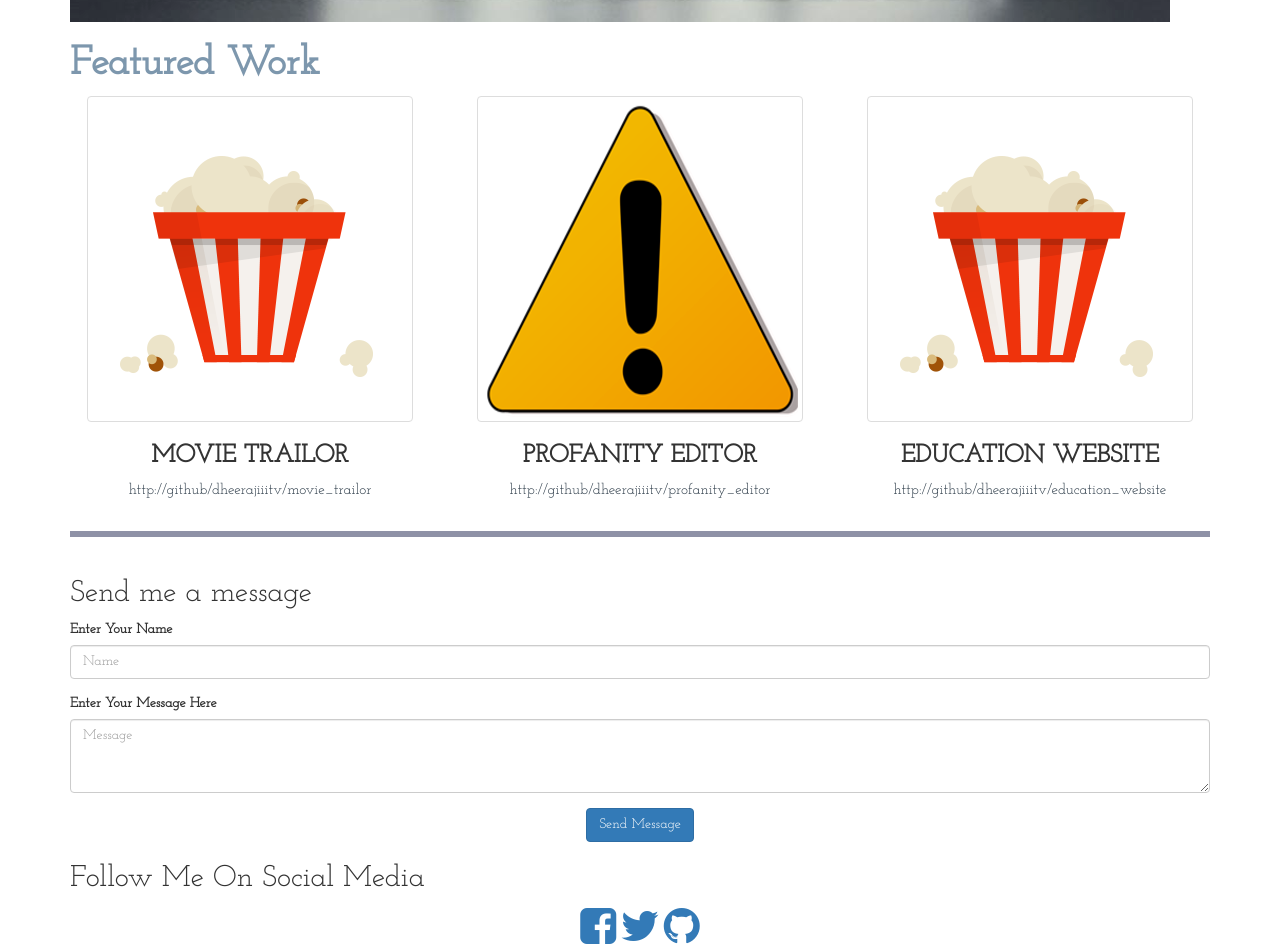
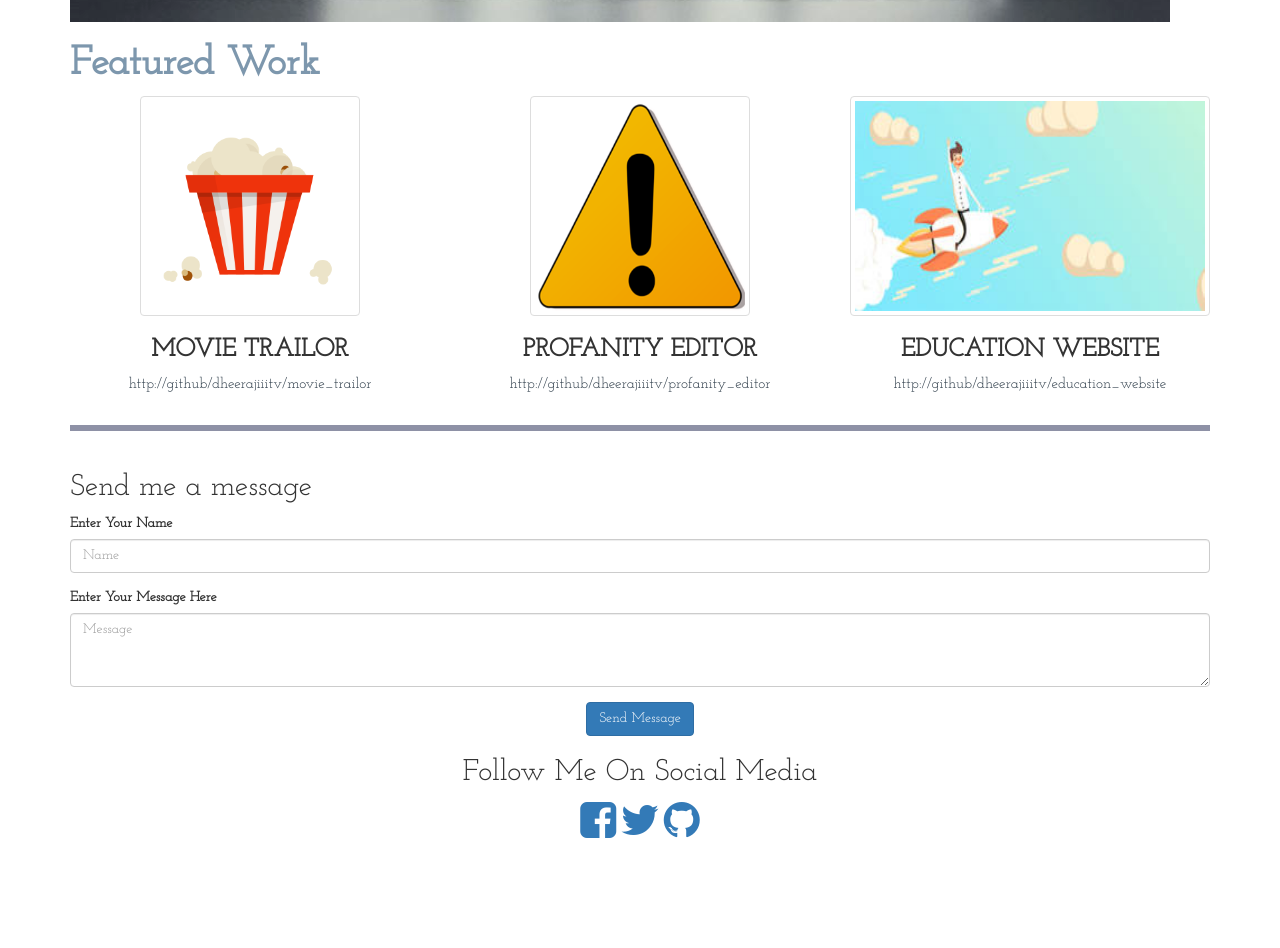
Before and after one commit to dheerajiiitv/dheerajiiitv, a plain HTML site: page index.html in a window 1280 px wide. Shown: the part 759-1707 px from the top of the page. After the commit the page ends 1601 px from the top, so only its background shows below. Drawn offline with Linux system fonts and the light colour scheme.

Commit message:
Added Education website image. Improve code according to html validation and css validation.

```diff
--- a/CSS/style.css
+++ b/CSS/style.css
@@ -32,3 +32,9 @@ h3 {
   color: #2d3c49;
   font-size: 15px;
 }
+.cap img{
+  height: 220px;
+}
+.icons{
+    text-align: center;
+}
--- a/index.html
+++ b/index.html
@@ -17,7 +17,7 @@
   <div class="container">
     <div class="row head">
       <div class="col-md-6">
-        <img src="Images/logo.png" class="logo img-responsive">
+        <img src="Images/logo.png" class="logo img-responsive" alt="logo">
       </div>
       <div class="col-md-6 text-right text-uppercase">
         <h1 class="Name">Dheeraj Agrawal</h1>
@@ -32,7 +32,7 @@
 
     <div class="row">
       <div class="col-md-12">
-        <img src="Images/web.png" class="web img-responsive">
+        <img src="Images/web.png" class="web img-responsive" alt="My Setup">
       </div>
     </div>
 
@@ -43,17 +43,17 @@
     </div>
     <div class="row">
       <div class="col-md-4 text-center cap">
-        <img src="Images/movie_trailor.png" class="img-responsive img-thumbnail">
+        <img src="Images/movie_trailor.png" class="img-responsive img-thumbnail" alt="Movie Trailor">
         <h3 class="text-uppercase">Movie Trailor</h3>
         <p class="gitlink"><a href="https://github.com/dheerajiiitv/Project_1_udacity">http://github/dheerajiiitv/movie_trailor</a></p>
       </div>
       <div class="col-md-4  text-center cap">
-        <img src="Images/profanity_editor_2.png" class="img-responsive img-thumbnail">
+        <img src="Images/profanity_editor_2.png" class="img-responsive img-thumbnail" alt="Profanity Editor">
         <h3 class="text-uppercase">Profanity Editor</h3>
         <p class="gitlink"><a href="https://github.com/dheerajiiitv/Profanity_editor">http://github/dheerajiiitv/profanity_editor</a></p>
       </div>
       <div class="col-md-4 text-center cap">
-        <img src="Images/movie_trailor.png" class="img-responsive img-thumbnail">
+        <img src="Images/education_1.jpg" class="img-responsive img-thumbnail" alt="Education Website">
         <h3 class="text-uppercase">Education Website</h3>
         <p class="gitlink"><a href="https://github.com/dheerajiiitv/Project_1_udacity">http://github/dheerajiiitv/education_website</a></p>
       </div>
@@ -80,21 +80,21 @@
       </div>
     </div>
     <div class="row">
-      <div class="col-md-12">
-        <center><button type="button" class="btn btn-primary">Send Message</button></center>
+      <div class="col-md-12 icons">
+        <button type="button" class="btn btn-primary">Send Message</button>
       </div>
     </div>
     <div class="row">
 
-      <div class="col-md-12">
+      <div class="col-md-12 icons">
         <h2> Follow Me On Social Media</h2>
-        <center>
-          <a href="facebook.com>" <i class="fa fa-facebook-square fa-3x" aria-hidden="true"></i></a>
 
-          <a href="twitter.com"><i class="fa fa-twitter fa-3x" aria-hidden="true"></i></a>
+        <a href="facebook.com"> <i class="fa fa-facebook-square fa-3x" aria-hidden="true"></i></a>
 
-          <a href="github.com">  <i class="fa fa-github fa-3x" aria-hidden="true"></i></a>
-        </center>
+        <a href="twitter.com"><i class="fa fa-twitter fa-3x" aria-hidden="true"></i></a>
+
+        <a href="github.com">  <i class="fa fa-github fa-3x" aria-hidden="true"></i></a>
+
       </div>
 
     </div>
```
Also changed, not shown: Images/education.jpg (added), Images/education_1.jpg (added).
